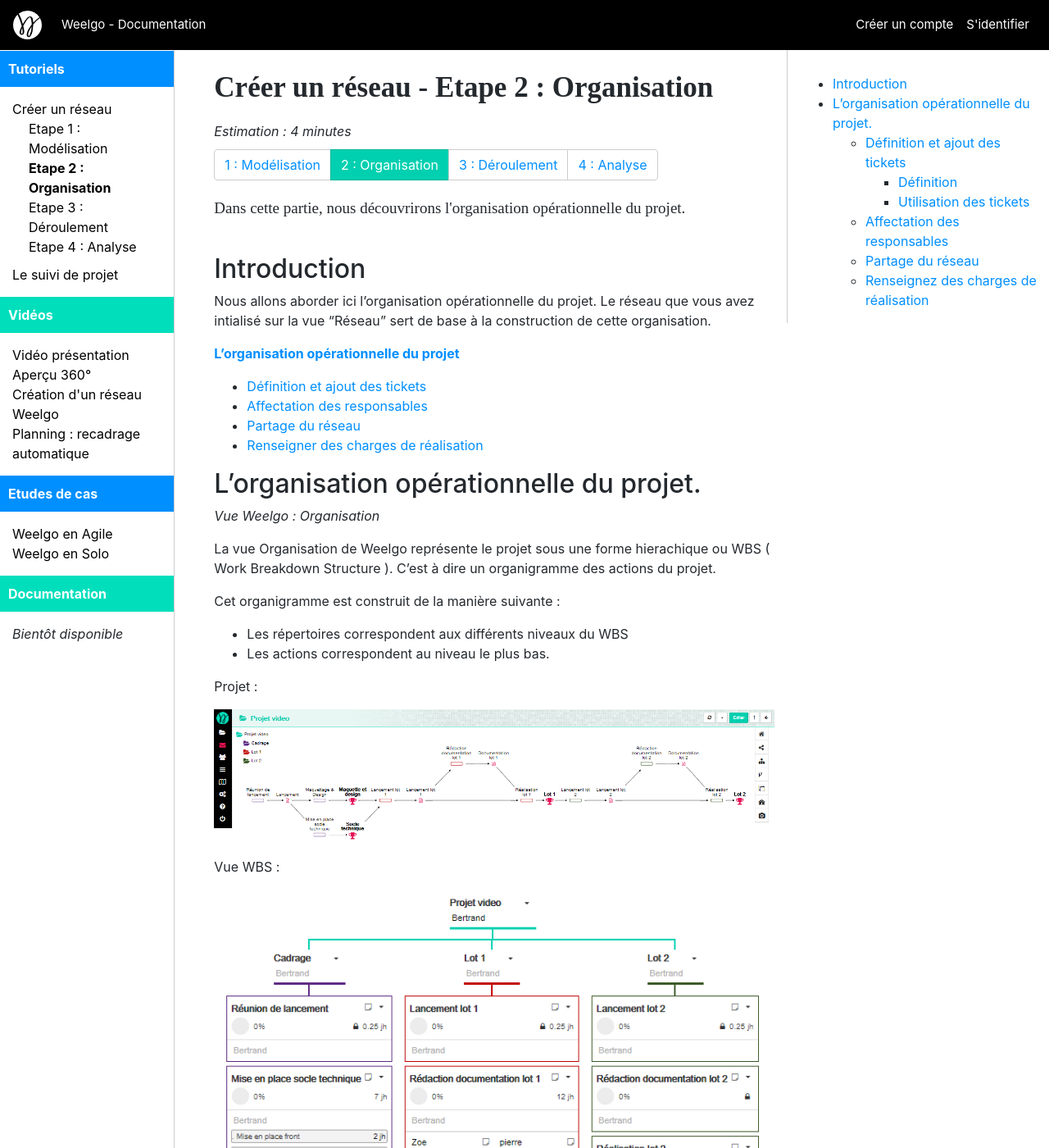
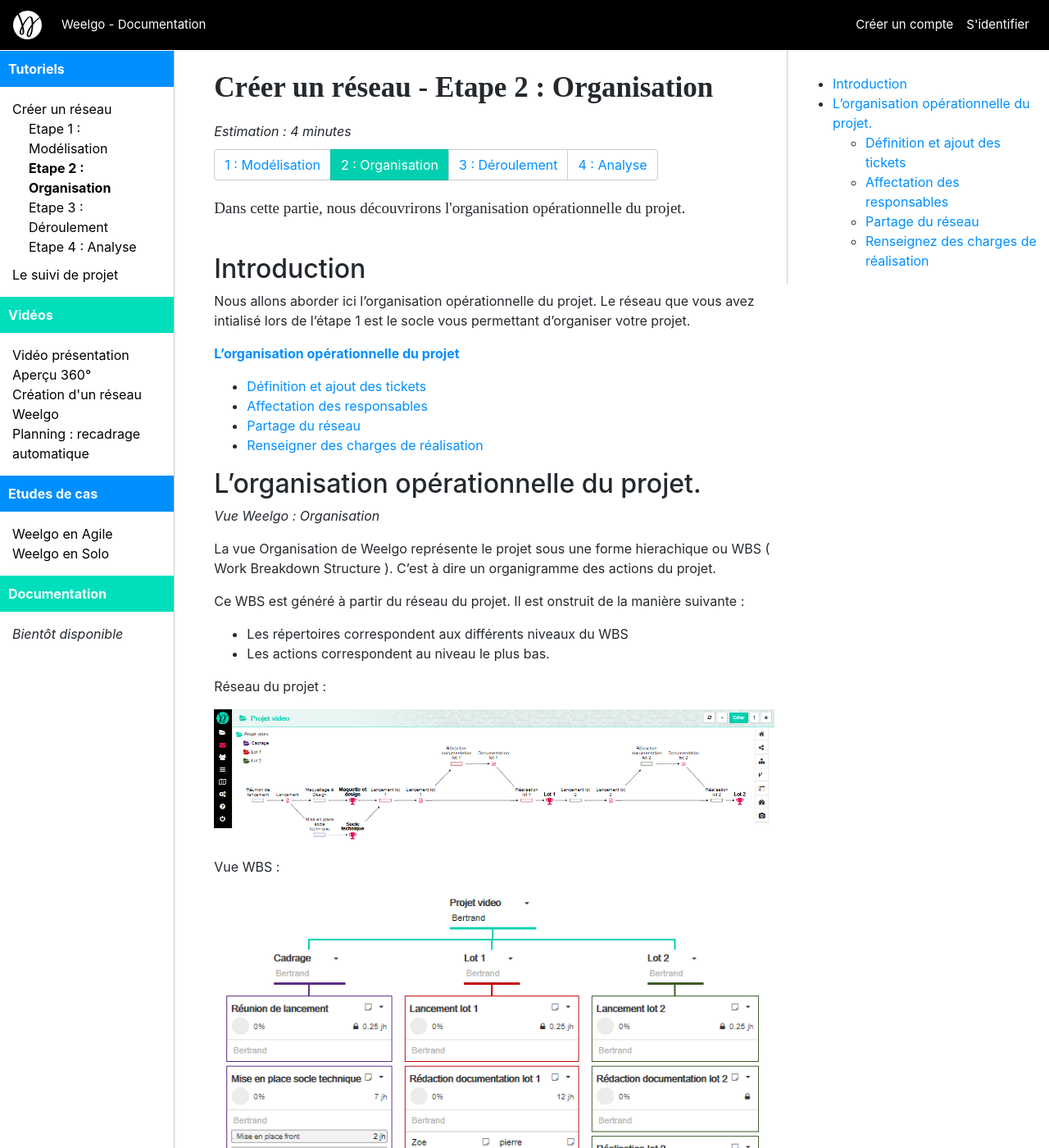
Before and after one commit to Weelgo/weelgo.github.io, a Jekyll site: the page built from fr/tutoriels/creationReseau_etp2_organisation.md, in a window 1280 px wide and 1400 px high. Shown: the whole window at 82% size. Built offline with Jekyll 4.4.1, drawn with Linux system fonts in a browser that asks for light colours; some of the changed text lies outside the part shown.

Commit message:
Update creationReseau_etp2_organisation.md

```diff
--- a/fr/tutoriels/creationReseau_etp2_organisation.md
+++ b/fr/tutoriels/creationReseau_etp2_organisation.md
@@ -11,7 +11,7 @@
 ## Introduction
 
 
-Nous allons aborder ici l'organisation opérationnelle du projet. Le réseau que vous avez intialisé sur la vue "Réseau" sert de base à la construction de cette organisation.
+Nous allons aborder ici l'organisation opérationnelle du projet. Le réseau que vous avez intialisé lors de l'étape 1 est le socle vous permettant d'organiser votre projet.
 
 
 __[L'organisation opérationnelle du projet](#organisationProjet)__
@@ -27,12 +27,12 @@
 
 La vue Organisation de Weelgo représente le projet sous une forme hierachique ou WBS ( Work Breakdown Structure ). C'est à dire un organigramme des actions du projet.
 
-Cet organigramme est construit de la manière suivante :
+Ce WBS est généré à partir du réseau du projet. Il est onstruit de la manière suivante :
 + Les répertoires correspondent aux différents niveaux du WBS
 + Les actions correspondent au niveau le plus bas.
 
 
-Projet :
+Réseau du projet :
 
 <p align="center">
 <img src="/fr/img/reseau.png">
@@ -45,7 +45,7 @@
 </p>
 
 <a id="ajoutTickets"></a>
-Dans cette vue, vous allez pouvoir finaliser l'organisation de votre projet en ajoutant :
+C'est dans cet espace que vous allez pouvoir finaliser l'organisation de votre projet en ajoutant :
 + Les tickets associés aux actions
 + Ajouter des responsables
 + Ajouter des charges de réalisation
@@ -53,11 +53,11 @@
 
 ### Définition et ajout des tickets
 
-#### Définition
+**Définition**
 
 Le ticket dans Weelgo est considéré comme une sous-tâche de l'action (comme une TODO list). La principale caractéristique du ticket doit être son indépendance vis à vis des autres ticket (dépendance causale et temporelle). Cela afin de pouvoir le manipuler facilement dans l'organisation.
 
-#### Utilisation des tickets
+**Utilisation des tickets**
 
 Ils peuvent être créés en cliquant sur <img src="/fr/img/iconeAjoutTicket.png">. Ils peuvent être déplacés ( via du drag&drop ) dans la liste des tickets ou dans d'autres actions.
 
@@ -89,7 +92,7 @@
 <img src="/fr/img/ticketSansCharge.png">
 </p>
 
->*Les tickets sont priorisés de haut en bas.*
+
 ---
 
 ### Affectation des responsables
```
Also changed, not shown: other parts of fr/tutoriels/creationReseau_etp2_organisation.md (+3 -0 lines).
